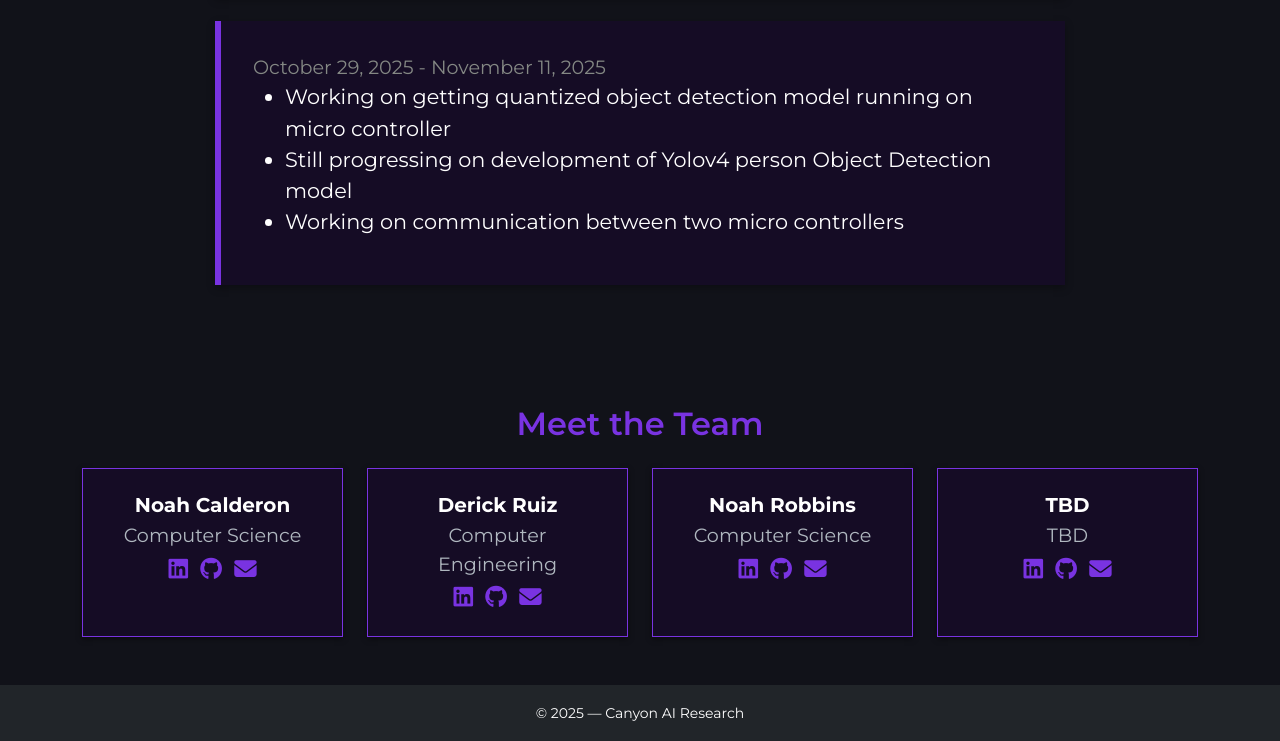
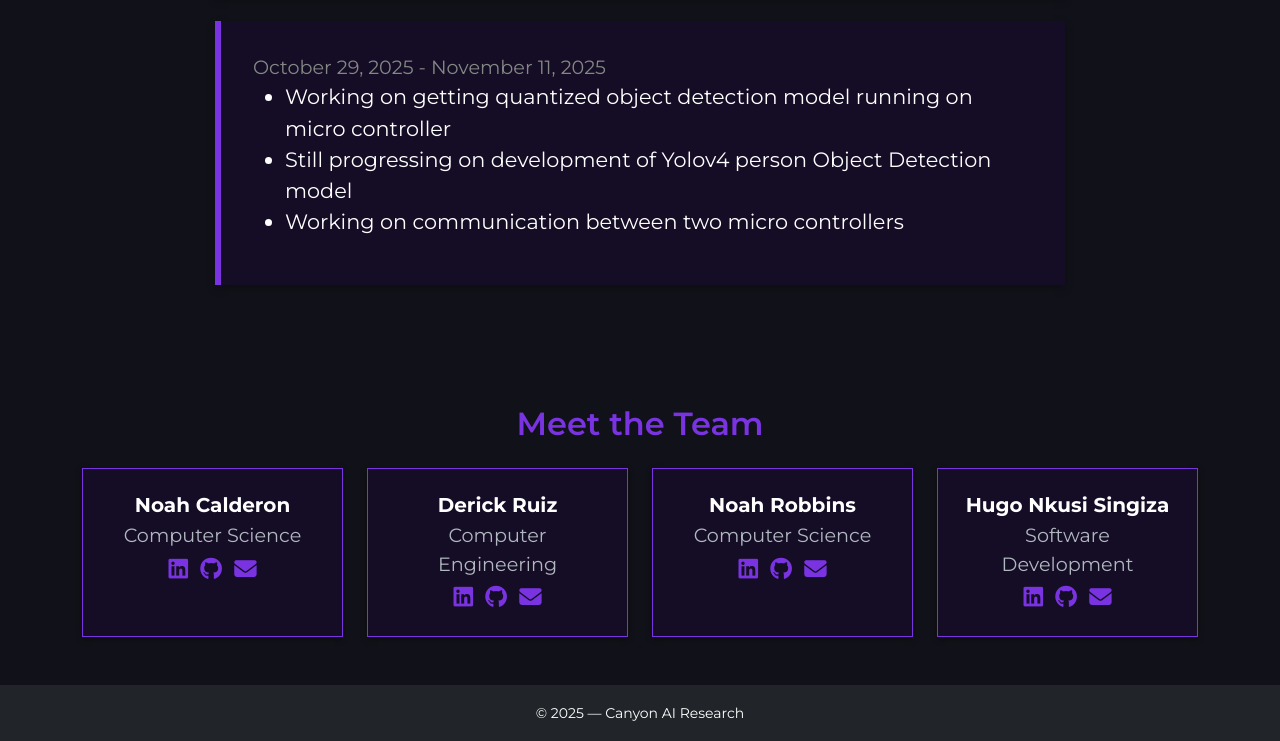
Before and after one commit to aigcu/VSiD-website, a website: page index.html in a window 1280 px wide. Shown: the part 5263-6004 px from the top of the page. Drawn offline with nearby package versions, Linux system fonts and the light colour scheme.

Commit message:
Added slot for new team member

```diff
--- a/index.html
+++ b/index.html
@@ -316,8 +316,8 @@
                 </div>
                 <div class="col-sm-6 col-md-4 col-lg-3">
                     <div class="member-card text-center h-100">
-                        <h5 class="fw-bold mb-1">TBD</h5>
-                        <p class="text-muted mb-2">TBD</p>
+                        <h5 class="fw-bold mb-1">Hugo Nkusi Singiza</h5>
+                        <p class="text-muted mb-2">Software Development</p>
                         <div>
                             <a href="#" class="icons me-2"><i class="fab fa-linkedin"></i></a>
                             <a href="#" class="icons me-2"><i class="fab fa-github"></i></a>
```
